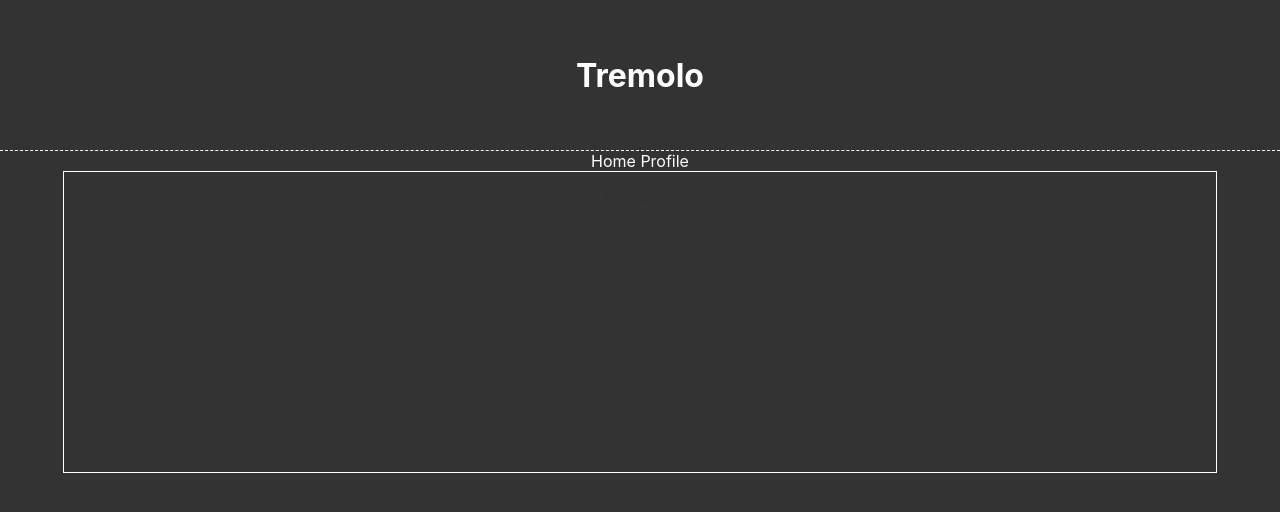
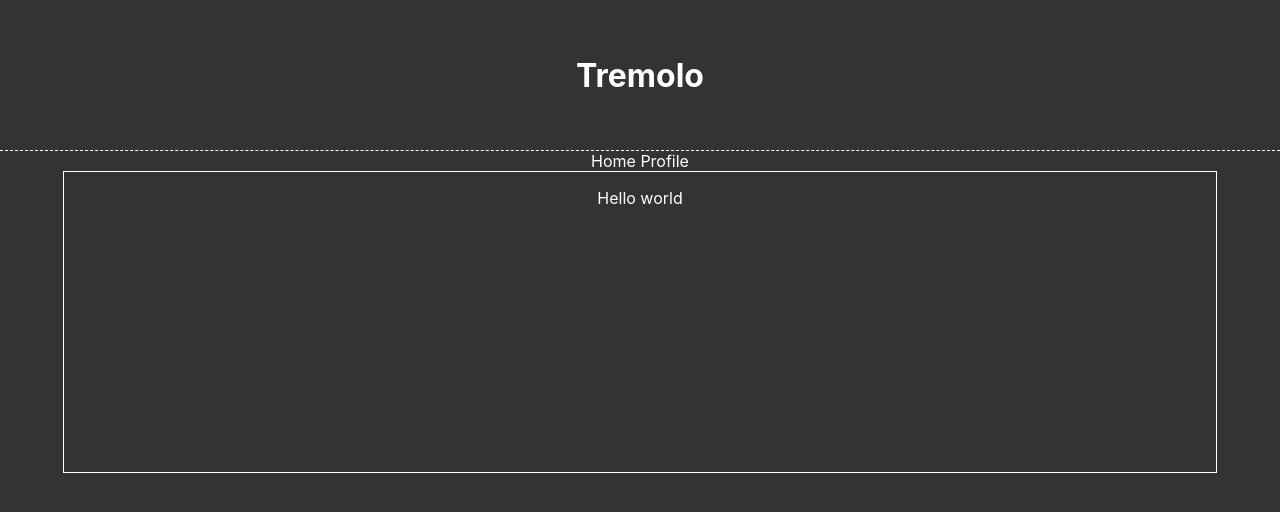
Before and after one commit to Mrs-DJ/tremolo, a Svelte app: page / in a window 1280 px wide. Shown: the top 512 px of the page. Built offline with nearby package versions, Linux system fonts and the light colour scheme.

Commit message:
Remove CSS class on Adverts component

```diff
--- a/public/global.css
+++ b/public/global.css
@@ -6,7 +6,7 @@ html, body {
 
 body {
 	background-color: #333;
-	color: #333;
+	color: white;
 	margin: 0;
 	box-sizing: border-box;
 	font-family: -apple-system, BlinkMacSystemFont, "Segoe UI", Roboto, Oxygen-Sans, Ubuntu, Cantarell, "Helvetica Neue", sans-serif;
--- a/src/components/Adverts.svelte
+++ b/src/components/Adverts.svelte
@@ -1,9 +1,9 @@
-<section class="adverts">
+<section>
   <p>Hello world</p>
 </section>
 
 <style>
-    .adverts {
+  section {
     max-width: 90vw;
     border: 1px solid white;
     margin: auto;
```
Lines whose indentation alone changed are shown as unchanged.
